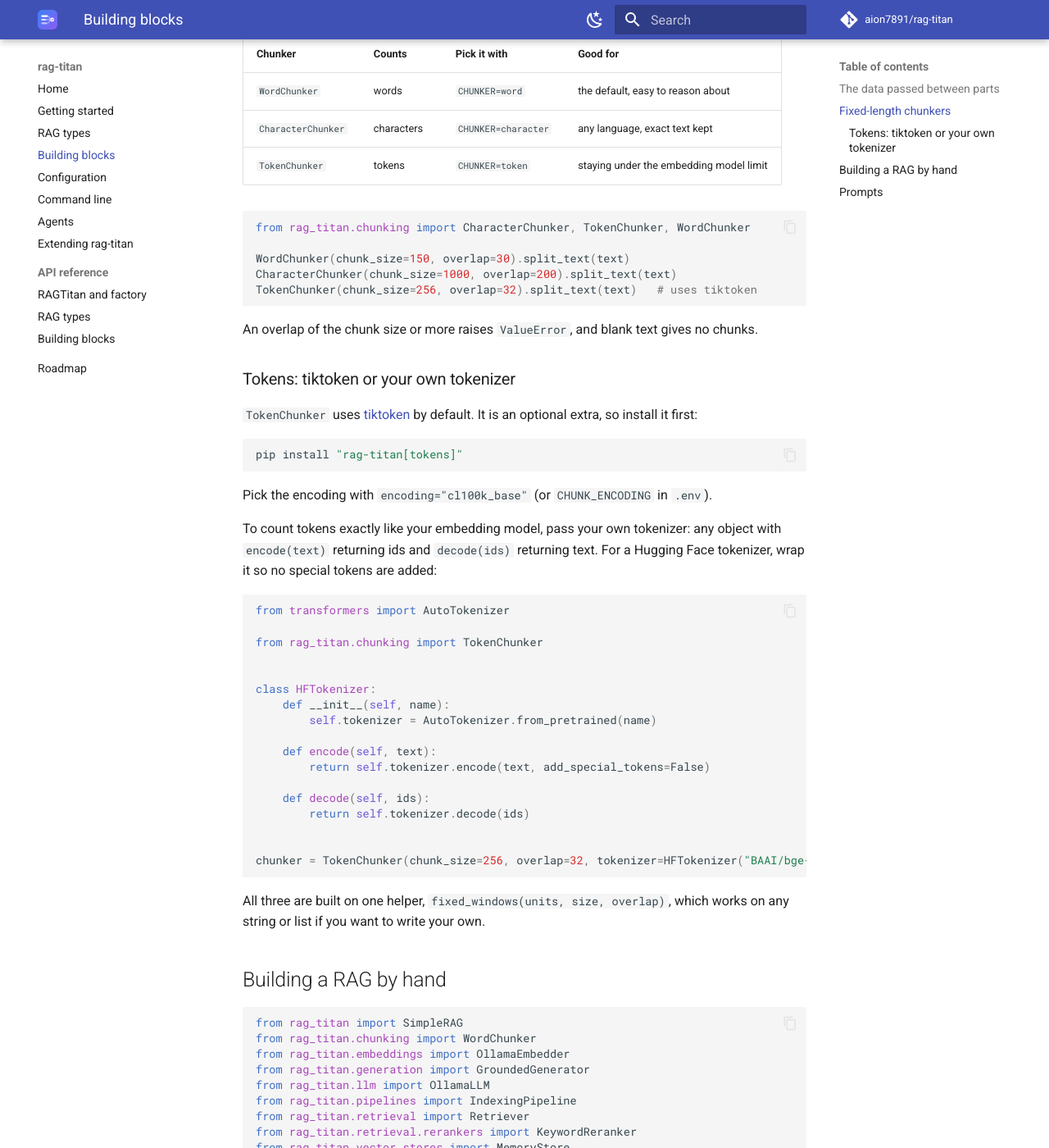
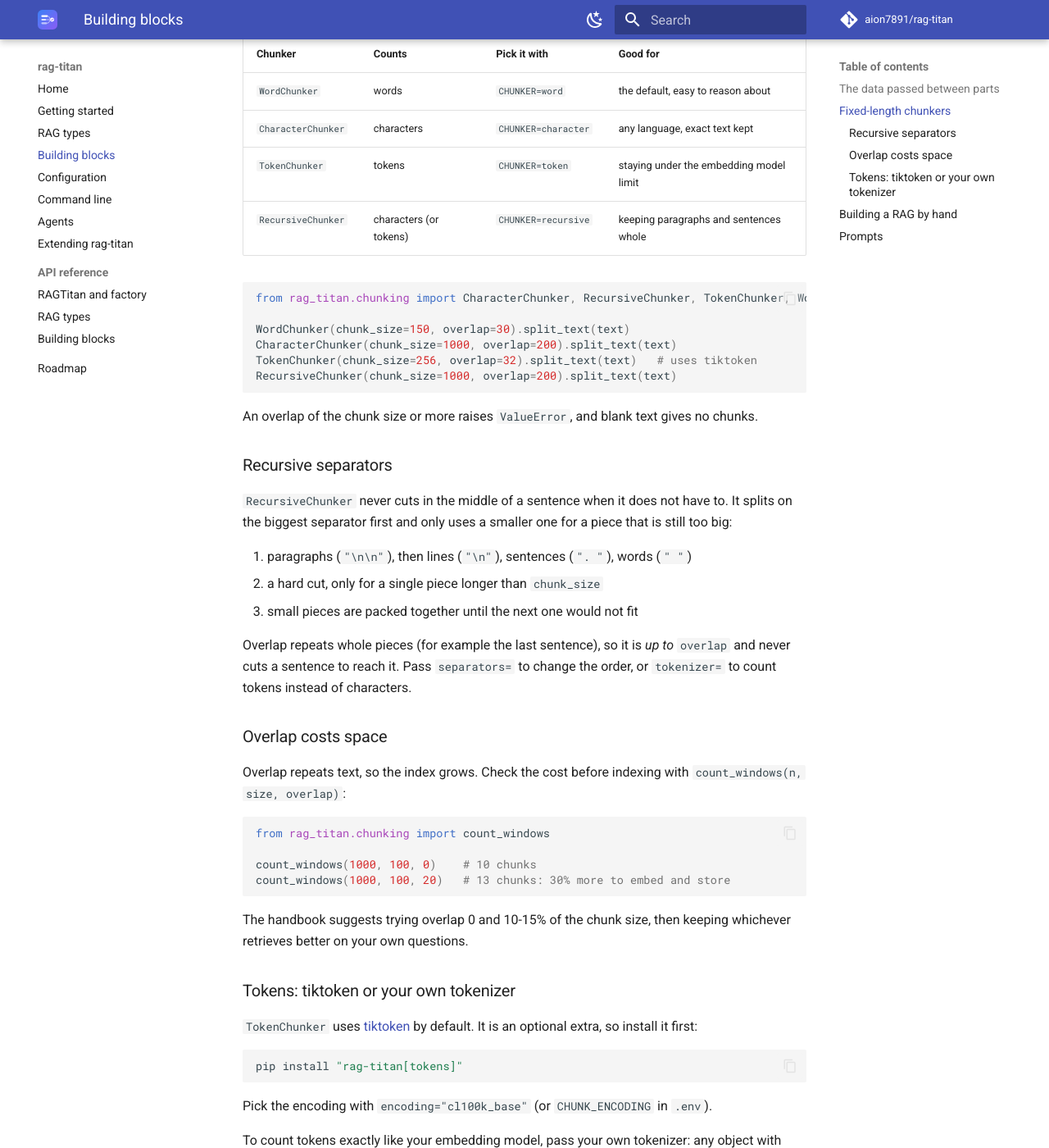
Before and after one commit to aion7891/rag-titan, an MkDocs documentation site: the page built from docs/building-blocks.md, in a window 1280 px wide and 1400 px high, scrolled down 2123 px. Shown: the whole window at 82% size. Built offline with MkDocs 1.6.1 and Material for MkDocs 9.7.7, drawn with Linux system fonts in a browser that asks for light colours; comment, search, counter and statistics services are not loaded; some of the changed text lies outside the part shown.

Commit message:
Add count_windows and document recursive chunking and folder layout

````diff
--- a/docs/building-blocks.md
+++ b/docs/building-blocks.md
@@ -52,22 +52,53 @@ Each one cuts text into windows of the same size. With an overlap, each new
 chunk repeats the end of the previous one, so a sentence on a boundary is not
 lost. Example: size 4, overlap 1 on `"abcdefghij"` gives `"abcd"`, `"defg"`, `"ghij"`.
 
-| Chunker            | Counts     | Pick it with         | Good for                                |
-|--------------------|------------|----------------------|-----------------------------------------|
-| `WordChunker`      | words      | `CHUNKER=word`       | the default, easy to reason about       |
-| `CharacterChunker` | characters | `CHUNKER=character`  | any language, exact text kept           |
-| `TokenChunker`     | tokens     | `CHUNKER=token`      | staying under the embedding model limit |
+| Chunker            | Counts                 | Pick it with        | Good for                                |
+|--------------------|------------------------|---------------------|-----------------------------------------|
+| `WordChunker`      | words                  | `CHUNKER=word`      | the default, easy to reason about       |
+| `CharacterChunker` | characters             | `CHUNKER=character` | any language, exact text kept           |
+| `TokenChunker`     | tokens                 | `CHUNKER=token`     | staying under the embedding model limit |
+| `RecursiveChunker` | characters (or tokens) | `CHUNKER=recursive` | keeping paragraphs and sentences whole  |
 
 ```python
-from rag_titan.chunking import CharacterChunker, TokenChunker, WordChunker
+from rag_titan.chunking import CharacterChunker, RecursiveChunker, TokenChunker, WordChunker
 
 WordChunker(chunk_size=150, overlap=30).split_text(text)
 CharacterChunker(chunk_size=1000, overlap=200).split_text(text)
 TokenChunker(chunk_size=256, overlap=32).split_text(text)   # uses tiktoken
+RecursiveChunker(chunk_size=1000, overlap=200).split_text(text)
 ```
 
 An overlap of the chunk size or more raises `ValueError`, and blank text gives
 no chunks.
+
+### Recursive separators
+
+`RecursiveChunker` never cuts in the middle of a sentence when it does not have to.
+It splits on the biggest separator first and only uses a smaller one for a
+piece that is still too big:
+
+1. paragraphs (`"\n\n"`), then lines (`"\n"`), sentences (`". "`), words (`" "`)
+2. a hard cut, only for a single piece longer than `chunk_size`
+3. small pieces are packed together until the next one would not fit
+
+Overlap repeats whole pieces (for example the last sentence), so it is *up to*
+`overlap` and never cuts a sentence to reach it. Pass `separators=` to change
+the order, or `tokenizer=` to count tokens instead of characters.
+
+### Overlap costs space
+
+Overlap repeats text, so the index grows. Check the cost before indexing with
+`count_windows(n, size, overlap)`:
+
+```python
+from rag_titan.chunking import count_windows
+
+count_windows(1000, 100, 0)    # 10 chunks
+count_windows(1000, 100, 20)   # 13 chunks: 30% more to embed and store
+```
+
+The handbook suggests trying overlap 0 and 10-15% of the chunk size, then
+keeping whichever retrieves better on your own questions.
 
 ### Tokens: tiktoken or your own tokenizer
 
@@ -104,7 +135,7 @@ class HFTokenizer:
 chunker = TokenChunker(chunk_size=256, overlap=32, tokenizer=HFTokenizer("BAAI/bge-small-en-v1.5"))
 ```
 
-All three are built on one helper, `fixed_windows(units, size, overlap)`,
+All of them are built on one helper, `fixed_windows(units, size, overlap)`,
 which works on any string or list if you want to write your own.
 
 ## Building a RAG by hand
````
Also changed, not shown: README.md (+1 -1 lines), docs/configuration.md (+21 -20 lines), docs/extending.md (+21 -0 lines), 4 other files.
